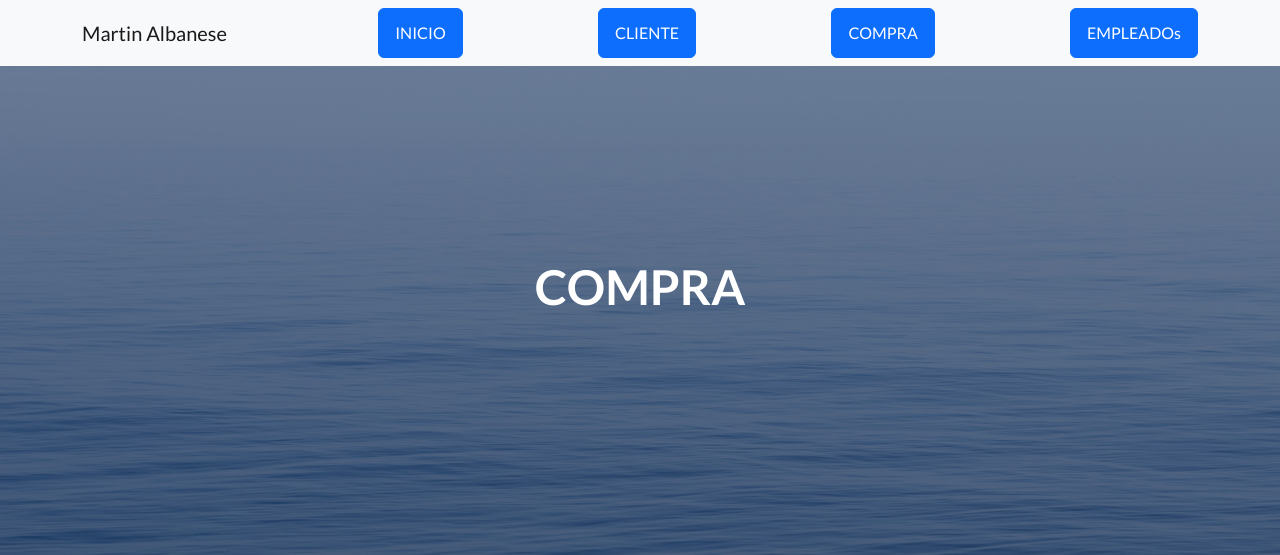
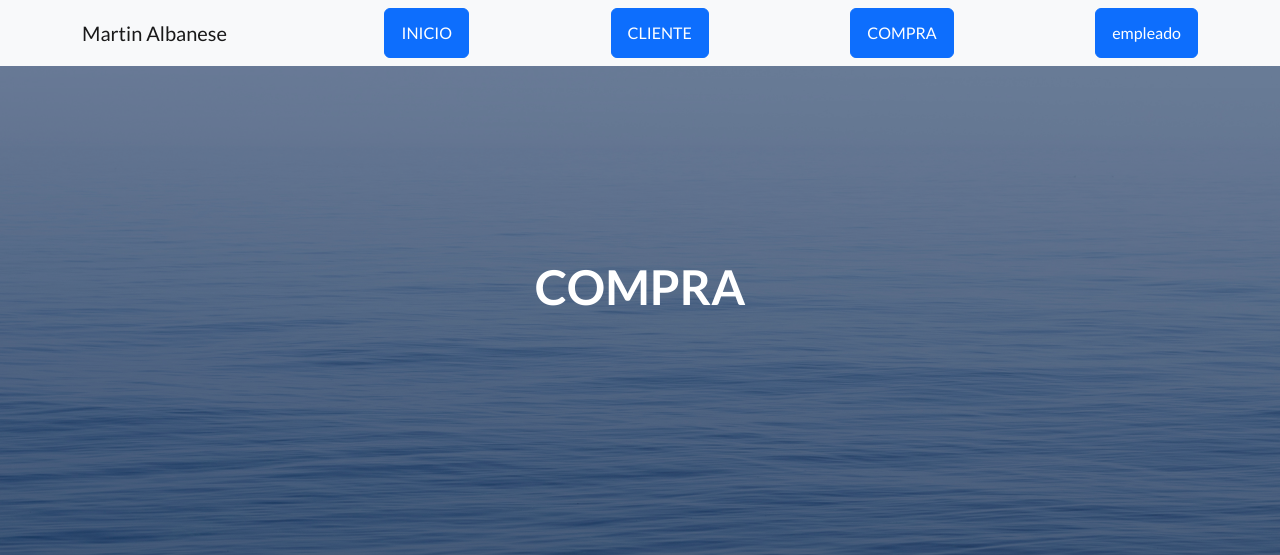
Before and after one commit to mtn050/3-Preentrega---Albanese, a Django app: page /App/Compra/ in a window 1280 px wide. Shown: the top 555 px of the page. Run offline with Django 4.2, Linux system fonts and the light colour scheme; some libraries are stand-ins or nearby versions.

Commit message:
Primer commit

```diff
--- a/App/Templates/padre.html
+++ b/App/Templates/padre.html
@@ -24,7 +24,7 @@
                 <a class= "btn btn-primary" href="{% url 'inicio' %}">INICIO</a>
                 <a class="btn btn-primary" href="{% url 'cliente' %}">CLIENTE</a>
                 <a class="btn btn-primary" href="{% url 'compra' %}">COMPRA</a>
-                <a class="btn btn-primary" href="{% url 'empleado' %}">EMPLEADOs</a>
+                <a class="btn btn-primary" href="{% url 'empleado' %}">empleado</a>
             </div>
         </nav>
         <!-- Masthead-->
```
